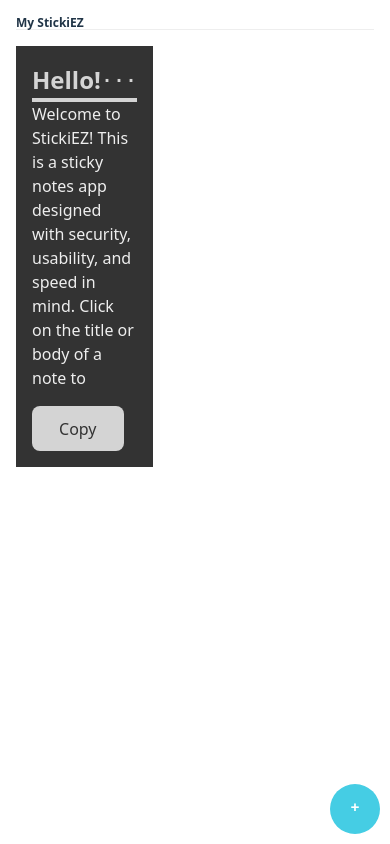
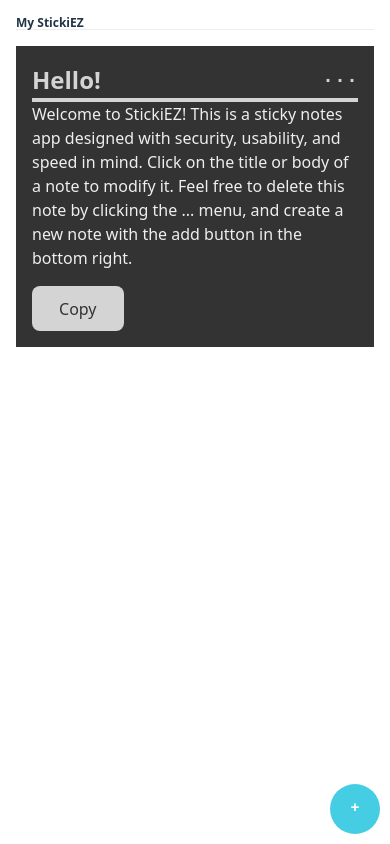
Before and after one commit to jameshardyatx/Stickiez, a React (Vite) app: page / in a window 390 px wide. Built offline with nearby package versions, Linux system fonts and the light colour scheme.

Commit message:
Added basic responsiveness, shrinks to 2 and 1 columns

```diff
--- a/src/App.css
+++ b/src/App.css
@@ -85,6 +85,14 @@
   grid-template-columns: repeat(3, 1fr);
   margin: 1rem;
   gap: 1rem;
+}
+
+@media (width <= 1024px) {
+  #root {grid-template-columns: repeat(2, 1fr)};
+}
+
+@media (width <= 640px) {
+  #root {grid-template-columns: repeat(1, 1fr)};
 }
 
 .note {
```
